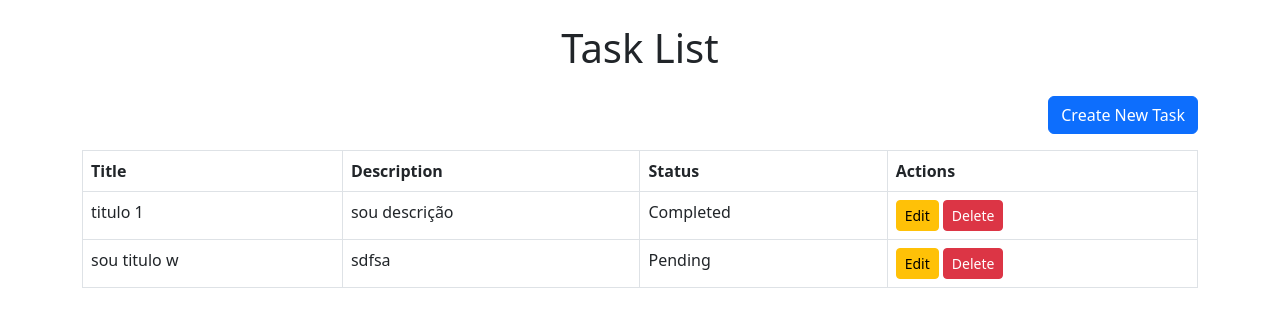
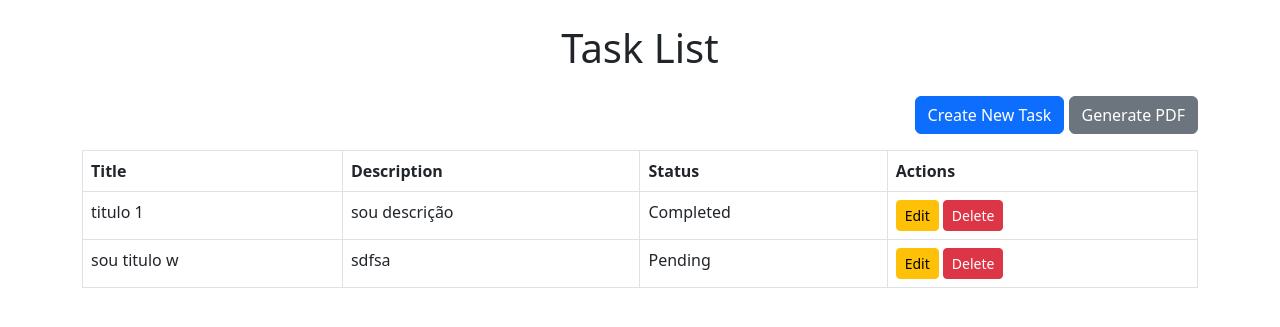
Before and after one commit to EngenheiroGuilherme/pit_2, a Django app: page / in a window 1280 px wide. Shown: the top 327 px of the page. Run offline with Django 5.2, Linux system fonts and the light colour scheme; data comes from the database, SQL or seed files in the repository.

Commit message:
generate pdf

```diff
--- a/app_main/templates/task_list.html
+++ b/app_main/templates/task_list.html
@@ -8,8 +8,9 @@
 <body class="container mt-4">
     <h1 class="text-center mb-4">Task List</h1>
     <div class="text-end mb-3">
-        <a href="{% url 'create_task' %}" class="btn btn-primary">Create New Task</a>
-    </div>
+    <a href="{% url 'create_task' %}" class="btn btn-primary">Create New Task</a>
+    <a href="{% url 'generate_pdf' %}" class="btn btn-secondary">Generate PDF</a>
+</div>
     <table class="table table-bordered">
         <thead>
             <tr>
--- a/app_main/urls.py
+++ b/app_main/urls.py
@@ -6,4 +6,5 @@ urlpatterns = [
     path('tasks/create', views.create_task, name='create_task'),
     path('tasks/update/<int:id>', views.update_task, name='update_task'),
     path('tasks/delete/<int:id>', views.delete_task, name='delete_task'),
+    path('tasks/pdf', views.generate_pdf, name='generate_pdf'),
 ]
--- a/app_main/views.py
+++ b/app_main/views.py
@@ -31,3 +31,31 @@ def delete_task(request, id):
     task = get_object_or_404(Task, id=id)
     task.delete()
     return redirect('list_tasks')
+
+
+from django.http import HttpResponse
+from reportlab.pdfgen import canvas
+from .models import Task
+
+def generate_pdf(request):
+    # Cria a resposta HTTP para o PDF
+    response = HttpResponse(content_type='application/pdf')
+    response['Content-Disposition'] = 'attachment; filename="task_list.pdf"'
+
+    # Configurando o PDF
+    pdf = canvas.Canvas(response)
+    pdf.setFont("Helvetica", 14)
+    pdf.drawString(100, 800, "Task List")
+    pdf.setFont("Helvetica", 12)
+
+    # Buscando as tarefas
+    y = 750
+    tasks = Task.objects.all()
+    for task in tasks:
+        status = "Completed" if task.status else "Pending"
+        pdf.drawString(100, y, f"Title: {task.title}, Description: {task.description}, Status: {status}")
+        y -= 20
+
+    # Finaliza o PDF
+    pdf.save()
+    return response
--- a/requirements.txt
+++ b/requirements.txt
@@ -1 +1,2 @@
 django== 5.1.3
+reportlab
```
